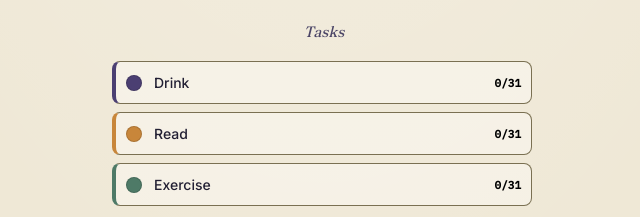
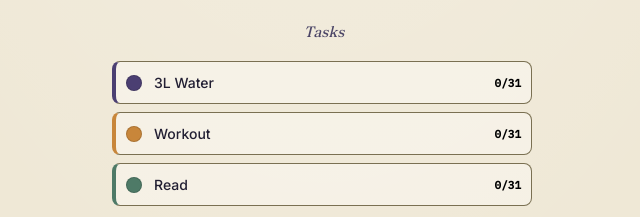
Before and after one commit to sonig-07/MonthTrack, a plain HTML site: page index.html in a window 1280 px wide. Shown: the part 653-870 px from the top of the page, 318-958 px from the left. Drawn offline with Linux system fonts and the light colour scheme.

Commit message:
Update index.html

```diff
--- a/index.html
+++ b/index.html
@@ -325,9 +325,9 @@ const GAP_DEG = 40; // reserved wedge at the top for the Tasks column — no dat
 const COLORS = ['#4B3F72', '#C8863A', '#4E7A67', '#A34B5F', '#3E6B8A', '#8A6A3E', '#6C4B7A', '#3E7A5C', '#B4453A', '#5C6B8A'];
 
 let habits = [
-  { name: 'Drink', color: COLORS[0] },
-  { name: 'Read', color: COLORS[1] },
-  { name: 'Exercise', color: COLORS[2] },
+  { name: '3L Water', color: COLORS[0] },
+  { name: 'Workout', color: COLORS[1] },
+  { name: 'Read', color: COLORS[2] },
 ];
 let checks = {}; // key `${habitIndex}-${day}` -> true
 
```
